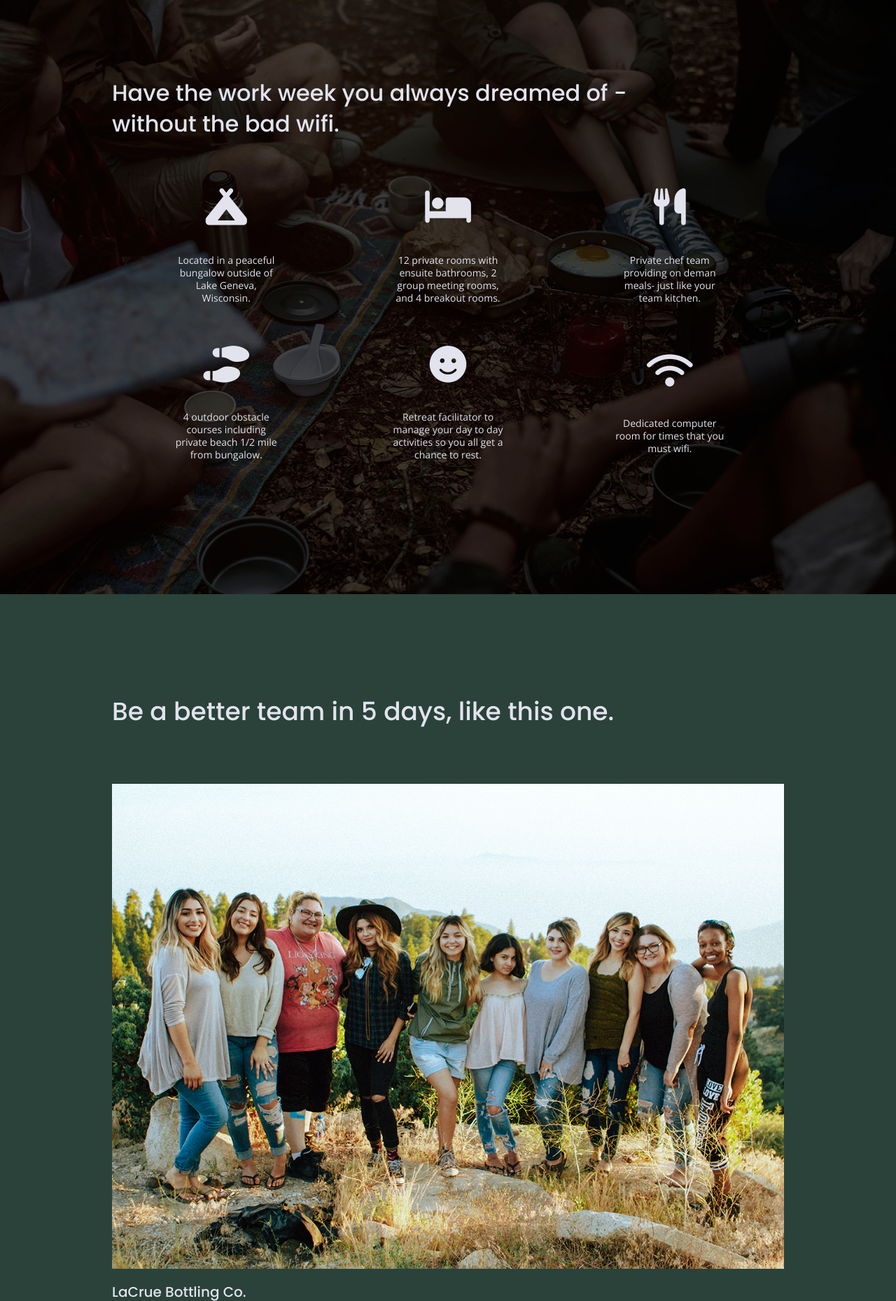
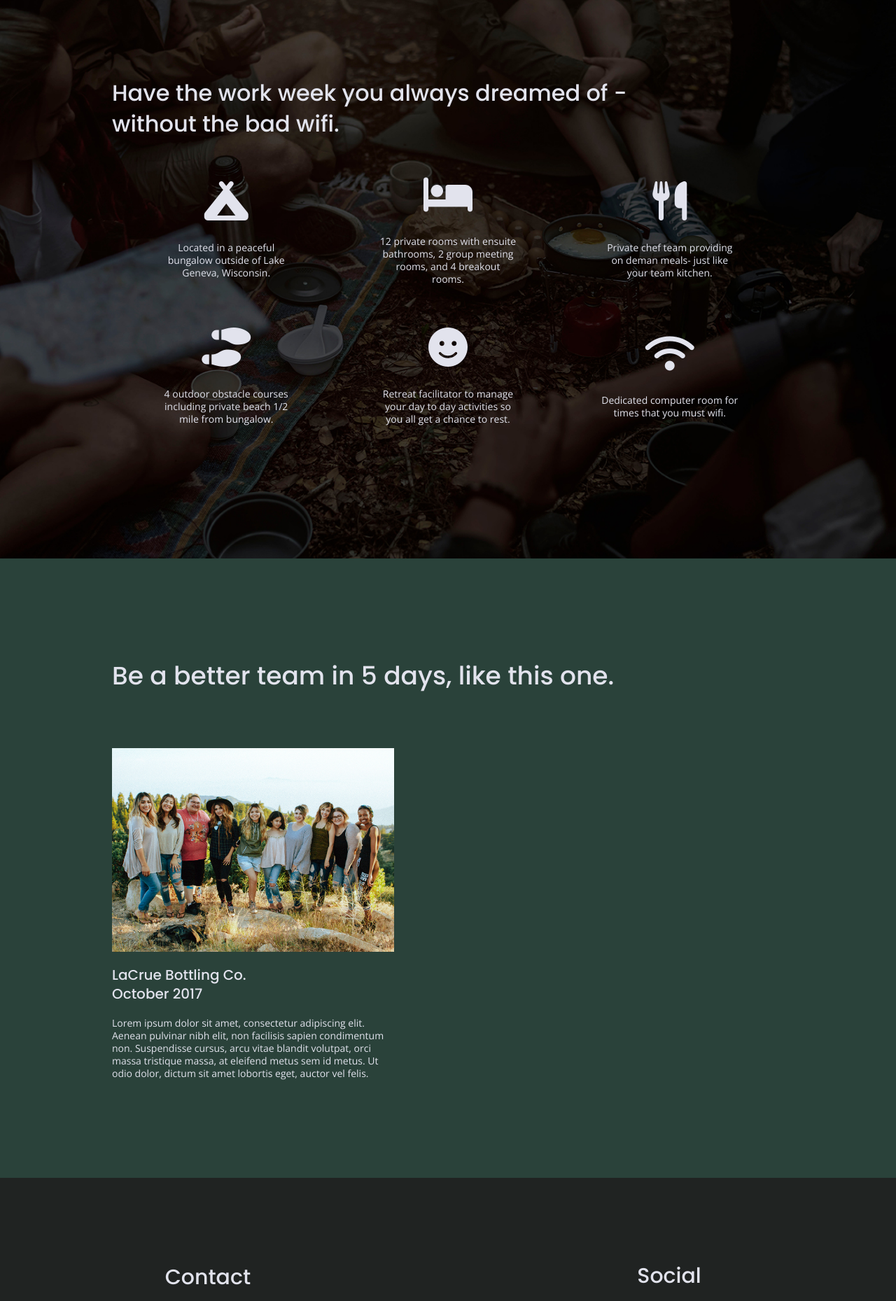
Before and after one commit to aurianat/unplugged-retreat, a website: page index.html in a window 1280 px wide. Shown: the part 973-2832 px from the top of the page at 70% size. Drawn offline with nearby package versions, Linux system fonts and the light colour scheme.

Commit message:
did a side y side with both tablet and desktop styles and have mostly cleaned everything up. all that is left is to correct the hero.img size and the font sizes!

```diff
--- a/css/main.css
+++ b/css/main.css
@@ -370,7 +370,6 @@ input[type=button] {
 	display: flex;
 	justify-content: center;
 	flex-flow: row wrap;
-
 }
 
 .reviews h2 {
@@ -626,10 +625,6 @@ aside .content-wrapper {
 	flex-flow: row wrap;
 }
 
-/* removed the aside .content -area where I originally had
-the margin placed. aslo changed justify content to space-between not space around and
-it fixed up everything! */
-
 aside .content-wrapper .form-description,
 aside .content-wrapper .form {
 	width: 40%;
@@ -637,6 +632,10 @@ aside .content-wrapper .form {
 }
 
 /*Features*/
+
+.features h2 {
+	margin-bottom: 20px;
+}
 
 .features article {
 	display: flex;
@@ -646,15 +645,13 @@ aside .content-wrapper .form {
 	flex-basis: 50%;
 }
 
-.features i {
-	border-color: #527158;
-	font-size: 3.75em;
-	margin-bottom: 40px;
-
+.features .features-item-description {
+	width: 62%;
 }
 
-.features .features-item-description {
-	width: 50%;
+.features i {
+	margin-bottom: 30px;
+
 }
 
 
@@ -663,6 +660,11 @@ aside .content-wrapper .form {
 .reviews article {
 	display: flex;
  	justify-content: space-between;
+ 	flex-flow: row;
+ }
+
+ .reviews h2 {
+ 	width: 85%;
  }
 
 .reviews article div {
@@ -721,12 +723,24 @@ footer .copyright {
 	width: 45%;
 }
 
+.mission .content-wrapper {
+	margin: 90px 0;
+}
+
 .contact-section .content-wrapper h2 {
 	width: 80%;
 }
 
+.mission h2 {
+	margin-top: 0;
+}
+
 .map figure {
 	padding-bottom: 45.5%;
+}
+
+.contact-section .content-wrapper {
+	margin: 90px 0;
 }
 
 .contact-content {
@@ -734,6 +748,7 @@ footer .copyright {
 	justify-content: space-between;
 	align-items: flex-start;
 }
+
 
 
 /* ==========================================================================
--- a/index.html
+++ b/index.html
@@ -119,11 +119,11 @@
 		<div class="content-wrapper">
 			<h2>Be a better team in 5 days, like this one.
 			</h2>
-			<figure>
-				<img src="img/reviews-img.jpg" alt="Smiling group of people posing for photo">
-			</figure>
 				<article>
 					<div>
+						<figure>
+							<img src="img/reviews-img.jpg" alt="Smiling group of people posing for photo">
+						</figure>
 					<h3>LaCrue Bottling Co. October 2017</h3>
 					<p>Lorem ipsum dolor sit amet, consectetur adipiscing elit. Aenean pulvinar nibh elit, non facilisis sapien condimentum non. Suspendisse cursus, arcu vitae blandit volutpat, orci massa tristique massa, at eleifend metus sem id metus. Ut odio dolor, dictum sit amet lobortis eget, auctor vel felis. </p>
 				</div>
```
Also changed, not shown: about/index.html (+5 -1 lines), faq/index.html (+5 -3 lines).
